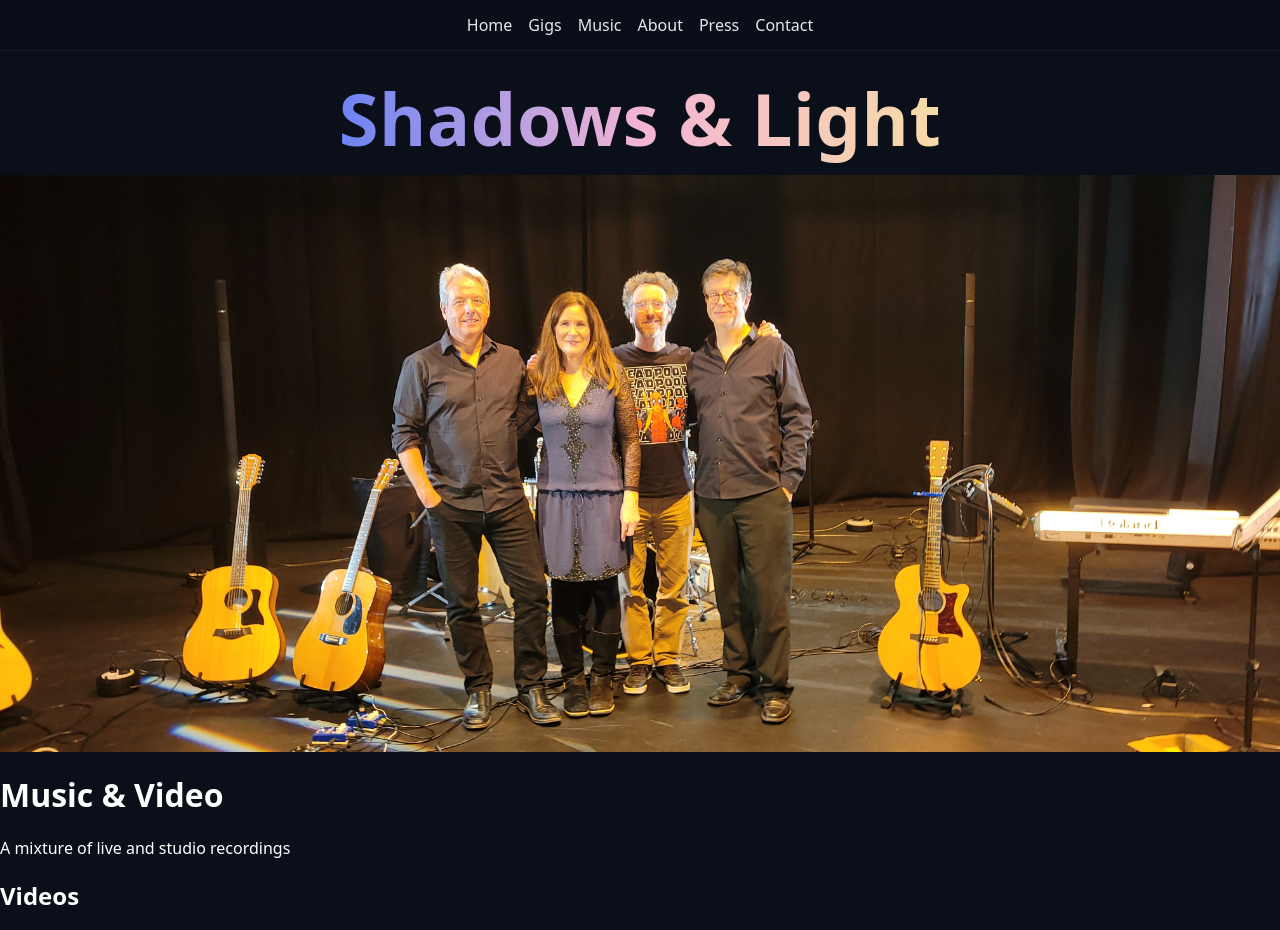
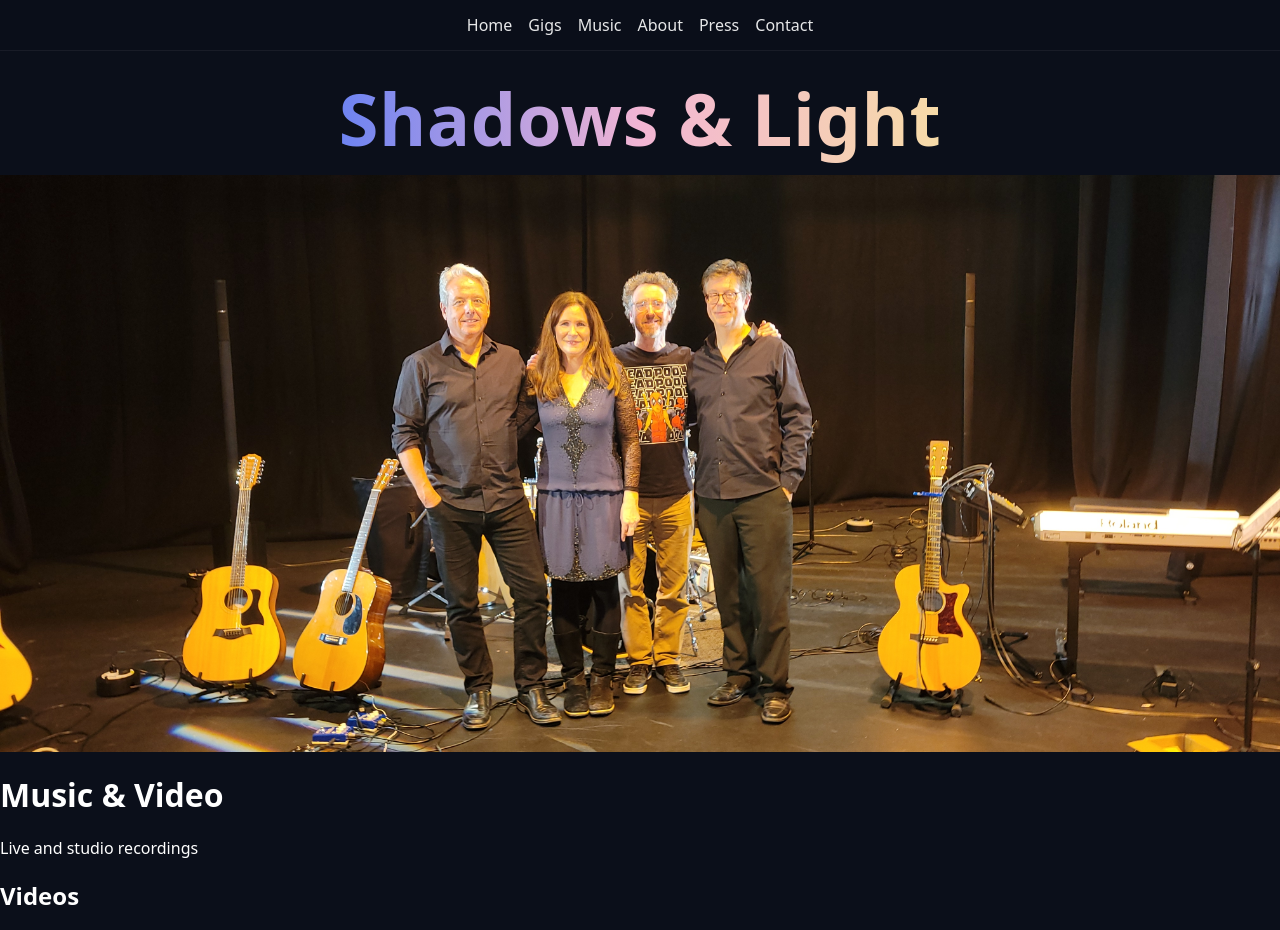
Before and after one commit to davidmul99snl/shadows-and-light-site, a Next.js app: page /media in a window 1280 px wide. Shown: the top 930 px of the page. Built offline with nearby package versions, Linux system fonts and the light colour scheme; grey boxes are pictures that could not be loaded.

Commit message:
Update media.jsx

```diff
--- a/pages/media.jsx
+++ b/pages/media.jsx
@@ -88,7 +88,7 @@ export default function Media({ videos = [], audios = [] }) {
       <main className="mx-auto max-w-4xl px-4 py-10">
         <h1 className="text-3xl font-semibold tracking-tight">Music &amp; Video</h1>
         <p className="mt-2 text-sm text-neutral-600">
-          A mixture of live and studio recordings
+          Live and studio recordings
         </p>
 
         {/* VIDEOS */}
```
